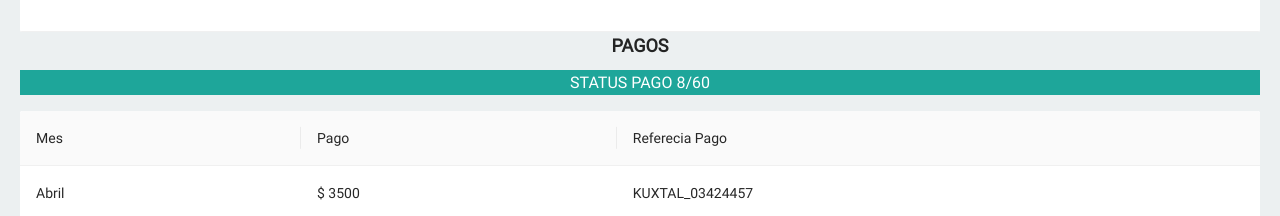
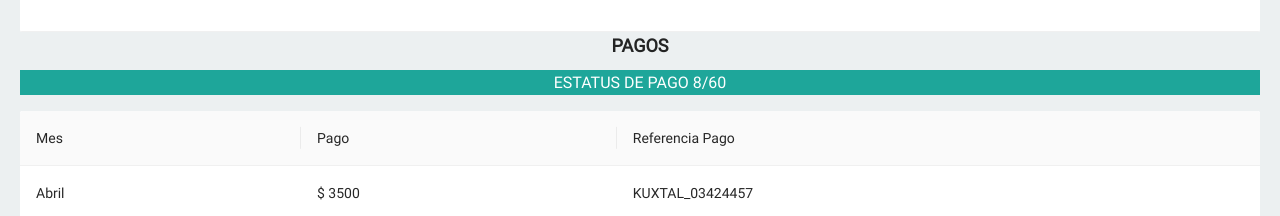
Before and after one commit to cchavezmx/control-pagos, a React (Create React App) app: page /cliente/1 in a window 1280 px wide. Shown: the part 466-682 px from the top of the page. Built offline with nearby package versions, Linux system fonts and the light colour scheme.

Commit message:
cambio de falta ortografica

```diff
--- a/src/views/Cliente.js
+++ b/src/views/Cliente.js
@@ -73,7 +73,7 @@ const Cliente = () => {
             key: 200,
         },
         {
-            title: 'Referecia Pago',
+            title: 'Referencia Pago',
             dataIndex: 'refpago',
             key: 300,
         },
@@ -123,7 +123,7 @@ const Cliente = () => {
                 </div>
                 <section className="cliente__App__pagos">
                     <h3> PAGOS </h3>
-                    <p>STATUS PAGO 8/60</p>
+                    <p>ESTATUS DE PAGO 8/60</p>
                     <div>
                         <Table
                             dataSource={pagos}
```
